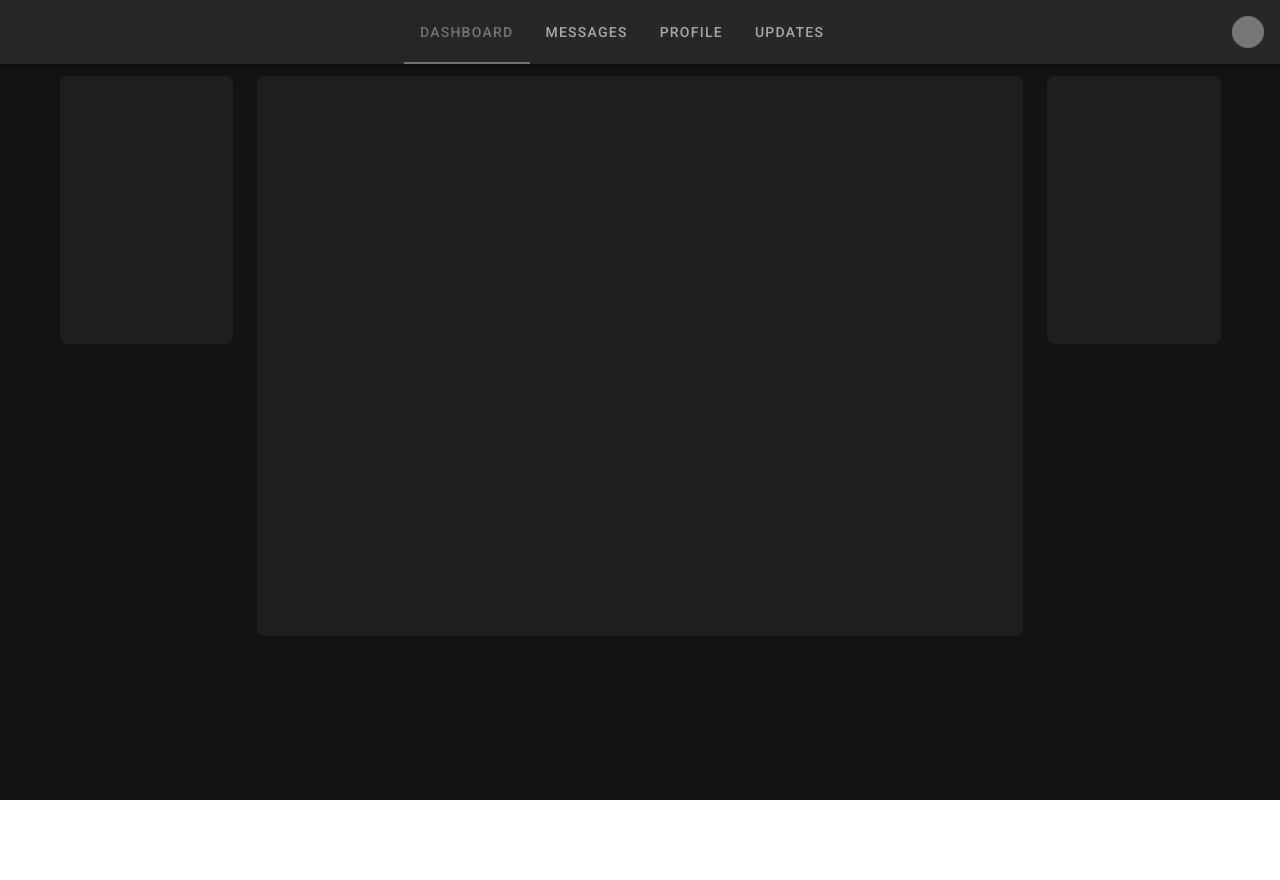
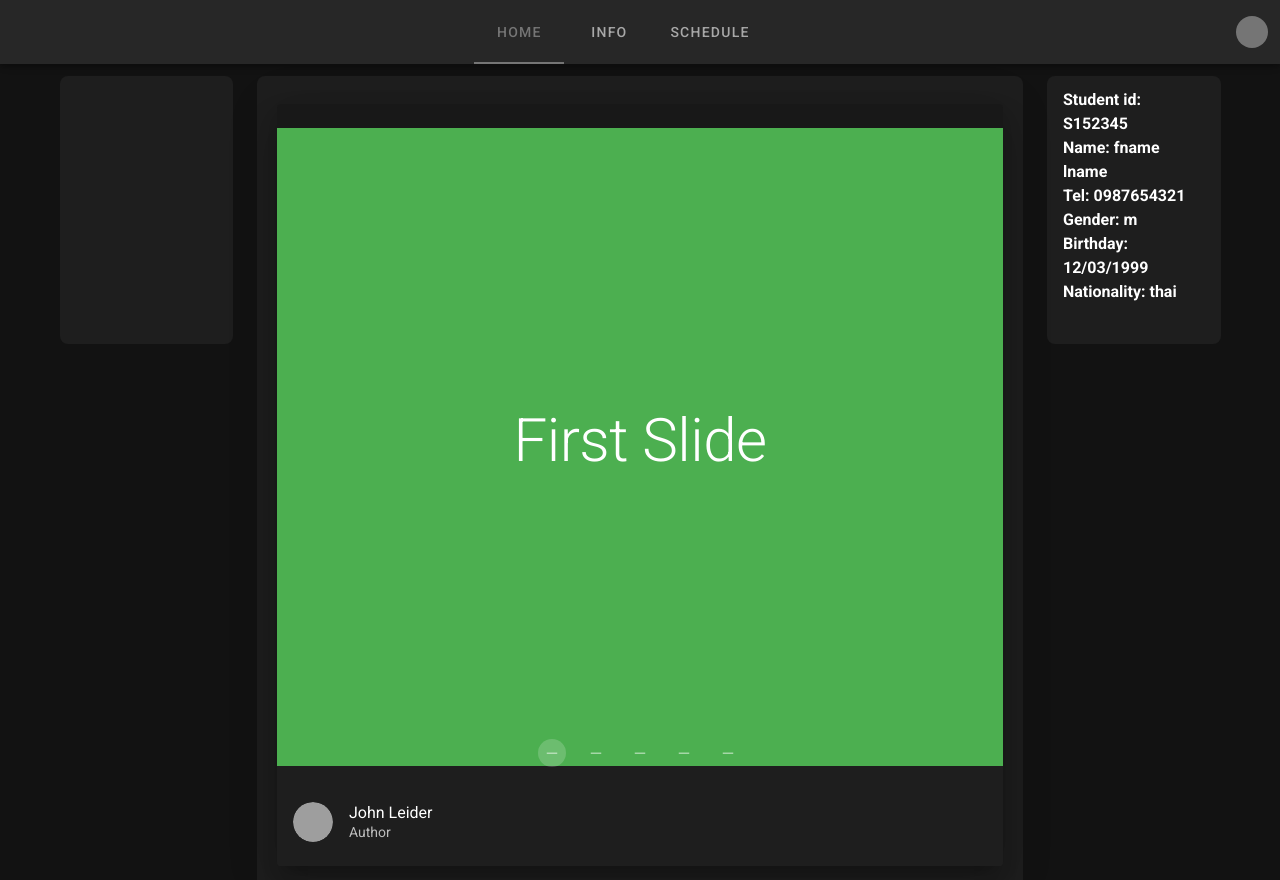
Before and after one commit to markTeerasak/ip_nuxt2, a Nuxt app: page / in a window 1280 px wide. Shown: the top 880 px of the page. Before the commit the page ends 800 px from the top, so only its background shows below. Built offline with nearby package versions, Linux system fonts and the light colour scheme; grey boxes are pictures that could not be loaded.

Commit message:
add slid in home page

```diff
--- /dev/null
+++ b/components/info.vue
@@ -0,0 +1,27 @@
+<template lang="html">
+    <div>
+        <h4>Student id: {{ student_id }}</h4>
+        <h4>Name: {{ name }}</h4>
+        <h4>Tel: {{ tel }}</h4>
+        <h4>Gender: {{ gender }}</h4>
+        <h4>Birthday: {{ birthday }}</h4>
+        <h4>Nationality: {{ nationality }}</h4>
+    </div>
+</template>
+<script>
+export default {
+    data() {
+        return {
+            student_id: 'S152345',
+            name: 'fname' + '  ' + 'lname',
+            tel: '0987654321',
+            gender: 'm',
+            birthday: '12/03/1999',
+            nationality: 'thai'
+        }
+    }
+}
+</script>
+<style lang="css">
+
+</style>
--- a/layouts/user.vue
+++ b/layouts/user.vue
@@ -1,15 +1,30 @@
 <template>
     <v-app id="inspire">
+        <v-overlay v-model="overlay" contained class="align-center justify-center">
+            <v-row class="my-3">
+                <v-btn color="success" @click="overlay = false">
+                    <v-icon class="me-1">mdi-logout-variant</v-icon>
+                    logout
+                </v-btn>
+            </v-row>
+            <v-row class="my-3">
+                <v-btn color="error" @click="overlay = false">
+                    <v-icon class="me-1">mdi-logout-variant</v-icon>
+                    logout
+                </v-btn>
+            </v-row>
+        </v-overlay>
         <v-app-bar app=flat>
             <v-avatar :color="$vuetify.breakpoint.smAndDown ? 'grey darken-1' : 'transparent'" size="32"></v-avatar>
 
             <v-tabs centered class="ml-n9" color="grey darken-1">
-                <v-tab v-for="link in links" :key="link">
-                    {{ link }}
+                <v-tab v-for="(item, link) in links" :key="link" :to="item.to">
+                    {{ item.title }}
                 </v-tab>
             </v-tabs>
-
-            <v-avatar class="hidden-sm-and-down" color="grey darken-1 shrink" size="32"></v-avatar>
+            <v-btn @click="overlay = !overlay" icon="mdi-account-circle">
+                <v-avatar class="hidden-sm-and-down" color="grey darken-1 shrink" size="32" ></v-avatar>
+            </v-btn>
         </v-app-bar>
         <v-main>
             <v-container>
@@ -21,14 +36,16 @@
                     </v-col>
 
                     <v-col cols="12" sm="8">
-                        <v-sheet min-height="70vh" rounded="lg">
+                        <v-sheet min-height="70vh" rounded="lg" class="px-5 py-7">
                             <!--  -->
+                            <nuxt />
                         </v-sheet>
                     </v-col>
 
                     <v-col cols="12" sm="2">
-                        <v-sheet rounded="lg" min-height="268">
+                        <v-sheet rounded="lg" min-height="268" class="py-3 px-4">
                             <!--  -->
+                            <Info/>
                         </v-sheet>
                     </v-col>
                 </v-row>
@@ -38,14 +55,27 @@
 </template>
 
 <script>
+import Info from '../components/info.vue'
 export default {
     data: () => ({
         links: [
-            'Dashboard',
-            'Messages',
-            'Profile',
-            'Updates',
+        {
+          title: 'home',
+          to: '/',
+        },
+        {
+          title: 'info',
+          to: '/info',
+        },
+        {
+          title: 'schedule',
+          to: '/schedule',
+        }
         ],
+        overlay: false,
     }),
+    components: {
+        Info
+    }
 }
 </script>
--- a/pages/index.vue
+++ b/pages/index.vue
@@ -1,13 +1,76 @@
-<template lang="html">
+<template lang="htlm">
   <div>
-    home
+      <v-card
+  elevation="24"
+  max-width="1100"
+  class="mx-auto"
+>
+  <v-system-bar lights-out></v-system-bar>
+  <v-carousel
+    :continuous="false"
+    :show-arrows="false"
+    cycle
+    hide-delimiter-background
+    delimiter-icon="mdi-minus"
+    height="650"
+  >
+    <v-carousel-item
+      v-for="(slide, i) in slides"
+      :key="i"
+    >
+      <v-sheet
+        :color="colors[i]"
+        height="100%"
+        tile
+      >
+        <v-row
+          class="fill-height"
+          align="center"
+          justify="center"
+        >
+          <div class="text-h2">
+            {{ slide }} Slide
+          </div>
+        </v-row>
+      </v-sheet>
+    </v-carousel-item>
+  </v-carousel>
+  <v-list two-line>
+    <v-list-item>
+      <v-list-item-avatar>
+        <v-img src="https://cdn.vuetifyjs.com/images/john.png"></v-img>
+      </v-list-item-avatar>
+      <v-list-item-content>
+        <v-list-item-title>John Leider</v-list-item-title>
+        <v-list-item-subtitle>Author</v-list-item-subtitle>
+      </v-list-item-content>
+    </v-list-item>
+  </v-list>
+</v-card>
   </div>
 </template>
 <script>
 export default {
   layout: 'user',
+  data() {
+      return {
+          colors: [
+              'green',
+              'secondary',
+              'yellow darken-4',
+              'red lighten-2',
+              'orange darken-1',
+          ],
+          cycle: false,
+          slides: [
+              'First',
+              'Second',
+              'Third',
+              'Fourth',
+              'Fifth',
+          ],
+      }
+  },
 }
 </script>
-<style lang="css">
-
-</style>
+<style lang="css"></style>
```
